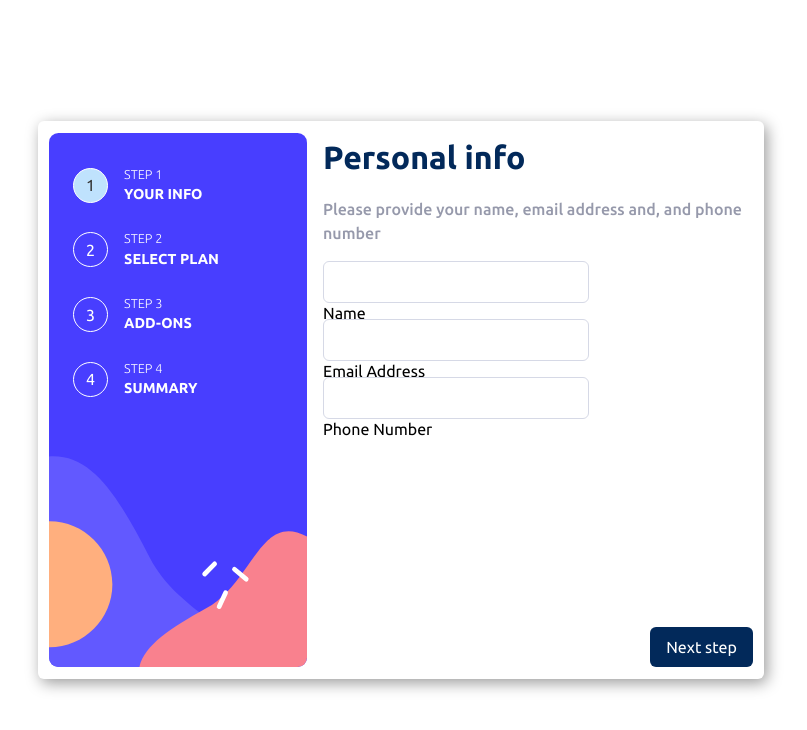
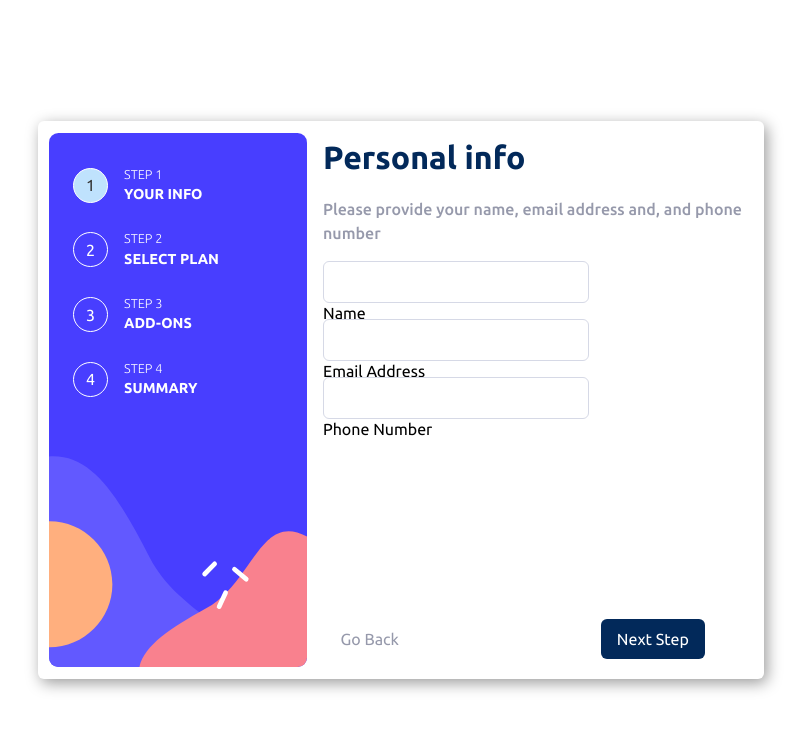
Before and after one commit to the-pro7/multi-step-form, a React (Vite) app: page / in a window 1280 px wide. Shown: the top 730 px of the page, without its empty margins (239-1046 px from the left). Built offline with nearby package versions, Linux system fonts and the light colour scheme.

Commit message:
buttons styled

```diff
--- a/src/components/Button.jsx
+++ b/src/components/Button.jsx
@@ -2,9 +2,14 @@ import React from 'react'
 
 const Button = ({children, className}) => {
   return (
-    <button className={className}>
-        {children}
-    </button>
+   <div className="cta-buttons">
+     <button className='back'>
+      Go back
+      </button>
+      <button className={className}>
+          {children}
+      </button>
+   </div>
   )
 }
 
--- a/src/styleshseet/App.scss
+++ b/src/styleshseet/App.scss
@@ -84,7 +84,7 @@ select {
 }
 
 .form-container {
-	$_spacing: .7em;
+	$_spacing: 0.7em;
 	font-family: $main-ff;
 	display: grid;
 	grid-template-columns: 3fr 5fr;
@@ -98,18 +98,30 @@ select {
 	box-shadow: 3px 4px 15px rgb(0 0 0 / 0.4);
 	// grid-auto-flow: column;
 
+	.cta-buttons {
+		position: absolute;
+		bottom: $_spacing + .5em;
+		right: $_spacing + 3em;
+		width: 51%;
+		display: flex;
+		justify-content: space-between;
 
+		> * {
+			cursor: pointer;
+			border: 0;
+			text-transform: capitalize;
+		}
 
-.next {
-    background-color: $marine-blue;
-    color: #Fff;
-    width: fit-content;
-    border: 0;
-    border-radius: $border-radius;
-    padding: .5em 1em;
-    position: absolute;
-    bottom: $_spacing;
-    right: $_spacing;
-	cursor: pointer;
+		.back {
+			color: $cool-gray;
+			background-color: transparent;
+		}
+		.next {
+			background-color: $marine-blue;
+			color: #fff;
+			width: fit-content;
+			border-radius: $border-radius;
+			padding: 0.5em 1em;
+		}
+	}
 }
-}
--- a/src/styleshseet/FormPage.scss
+++ b/src/styleshseet/FormPage.scss
@@ -10,7 +10,7 @@
     }
 
     h2 {
-        color: $dool-gray;
+        color: $cool-gray;
         font-size: 1rem;
         font-weight: 500;
     }
--- a/src/styleshseet/_config.scss
+++ b/src/styleshseet/_config.scss
@@ -7,7 +7,7 @@ $light-blue: hsl(206, 94%, 87%);
 $strawberry-red: hsl(354, 84%, 57%);
 
 //  neutral colors
-$dool-gray: hsl(231, 11%, 63%);
+$cool-gray: hsl(231, 11%, 63%);
 $light-gray: hsl(229, 24%, 87%);
 $magnolia: hsl(217, 100%, 97%);
 $alabaster: hsl(231, 100%, 99%);
```
Also changed, not shown: src/logic/carouselLogic.js (added).
